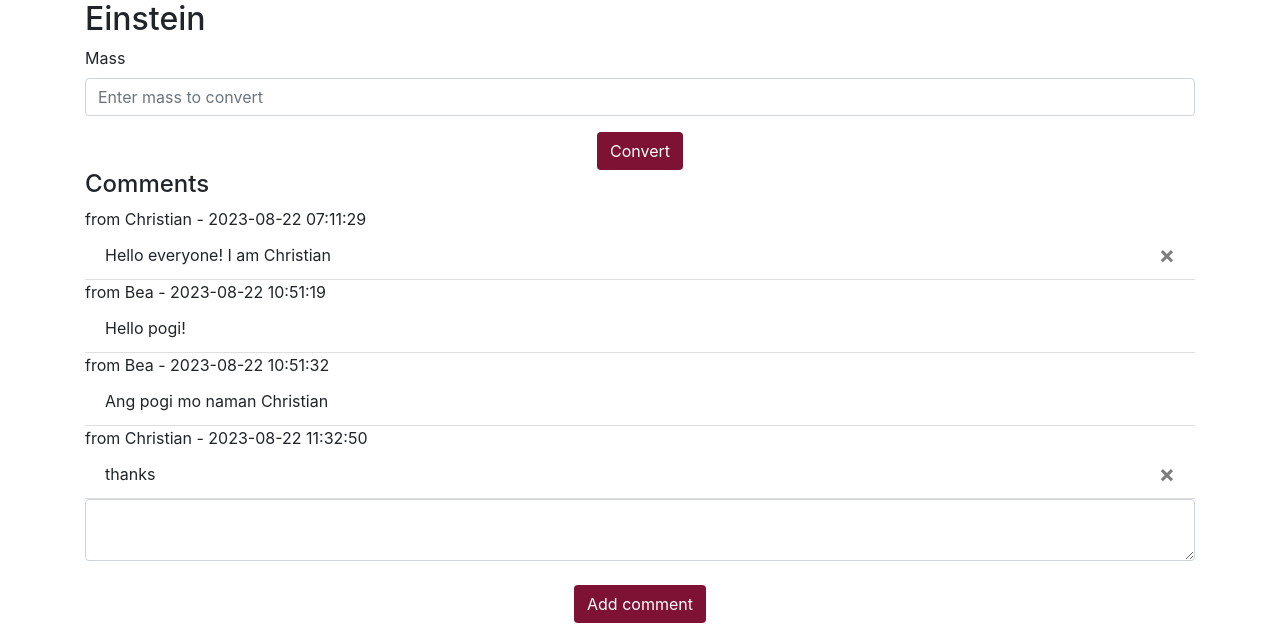
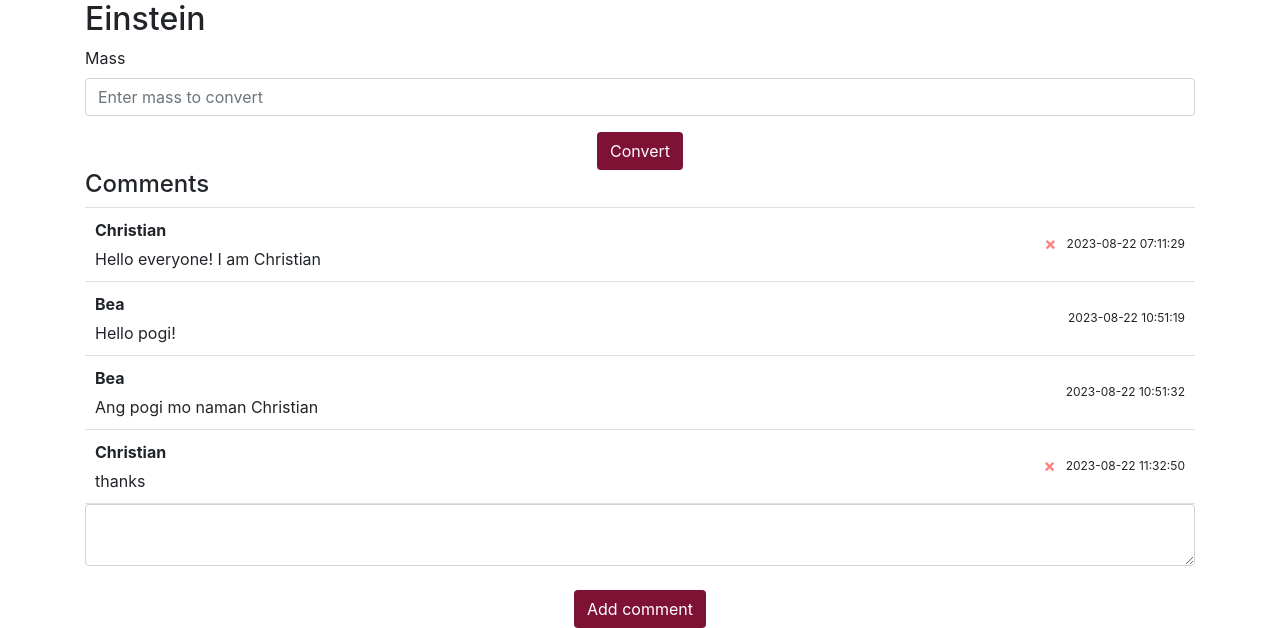
Before and after one commit to progchris00/Python-Projects, a Flask app: page /einstein-comments in a window 1280 px wide. Shown: the part 188-816 px from the top of the page. Run offline with Flask 3, Linux system fonts and the light colour scheme; a user stored in the database is signed in; data comes from the database, SQL or seed files in the repository; both versions use the stored data as it was after the commit; some libraries are stand-ins or nearby versions.

Commit message:
Added style on comments

```diff
--- a/final_project/website/static/style.css
+++ b/final_project/website/static/style.css
@@ -8,7 +8,40 @@ nav {
 
 .btn {
   color: white;
-  /* below hover */
-  /* background-color: #a91723; */
   background-color: #7d1235;
 }
+
+.comment {
+  display: flex;
+  justify-content: space-between;
+  align-items: center;
+  padding: 10px;
+}
+
+.comment-content {
+  flex: 1;
+}
+
+.user-info {
+  font-weight: bold;
+}
+
+.comment-text {
+  margin-top: 5px;
+}
+
+.comment-actions {
+  display: flex;
+  align-items: center;
+}
+
+.close {
+  font-size: 18px;
+  color: red;
+  cursor: pointer;
+  margin-right: 10px;
+}
+
+.comment-date {
+  font-size: 12px;
+}
--- a/final_project/website/templates/einstein.html
+++ b/final_project/website/templates/einstein.html
@@ -16,19 +16,30 @@
   </div>
 </form>
 
-<h4>Comments</h4>
-<ul class="list-group list-group-flush" id="comments">
-  {% for comment in all_comments %} from {{comment.user.first_name}} - {{
-  comment.date}}
-  <li class="list-group-item">
-    {{ comment.data }} {% if user.id == comment.user.id %}
-    <button type="button" class="close" onclick="deleteNote({{ comment.id }})">
-      <span aria-hidden="true">&times;</span>
-    </button>
-    {% endif %}
-  </li>
+<div class="list-group list-group-flush" id="comments">
+  <h4>Comments</h4>
+  {% for comment in all_comments %}
+  <div class="list-group-item comment">
+    <div class="comment-content">
+      <div class="user-info">{{ comment.user.first_name }}</div>
+      <div class="comment-text">{{ comment.data }}</div>
+    </div>
+    <div class="comment-actions">
+      {% if user.id == comment.user.id %}
+      <button
+        type="button"
+        class="close"
+        onclick="deleteNote({{ comment.id }})"
+      >
+        <span aria-hidden="true">&times;</span>
+      </button>
+      {% endif %}
+      <div class="comment-date">{{ comment.date }}</div>
+    </div>
+  </div>
   {% endfor %}
-</ul>
+</div>
+
 <form method="POST" action="/einstein-comments">
   <textarea name="comment" id="comment" class="form-control"></textarea>
   <div align="center">
--- a/final_project/website/views.py
+++ b/final_project/website/views.py
@@ -89,7 +89,7 @@ def update():
 
 
 @views.route('/delete-note', methods=['POST'])
-def delete_note():
+def delete_comment():
     note = json.loads(request.data)
     noteId = note['noteId']
     note = Comments.query.get(noteId)
```
Also changed, not shown: final_project/instance/database.db.
